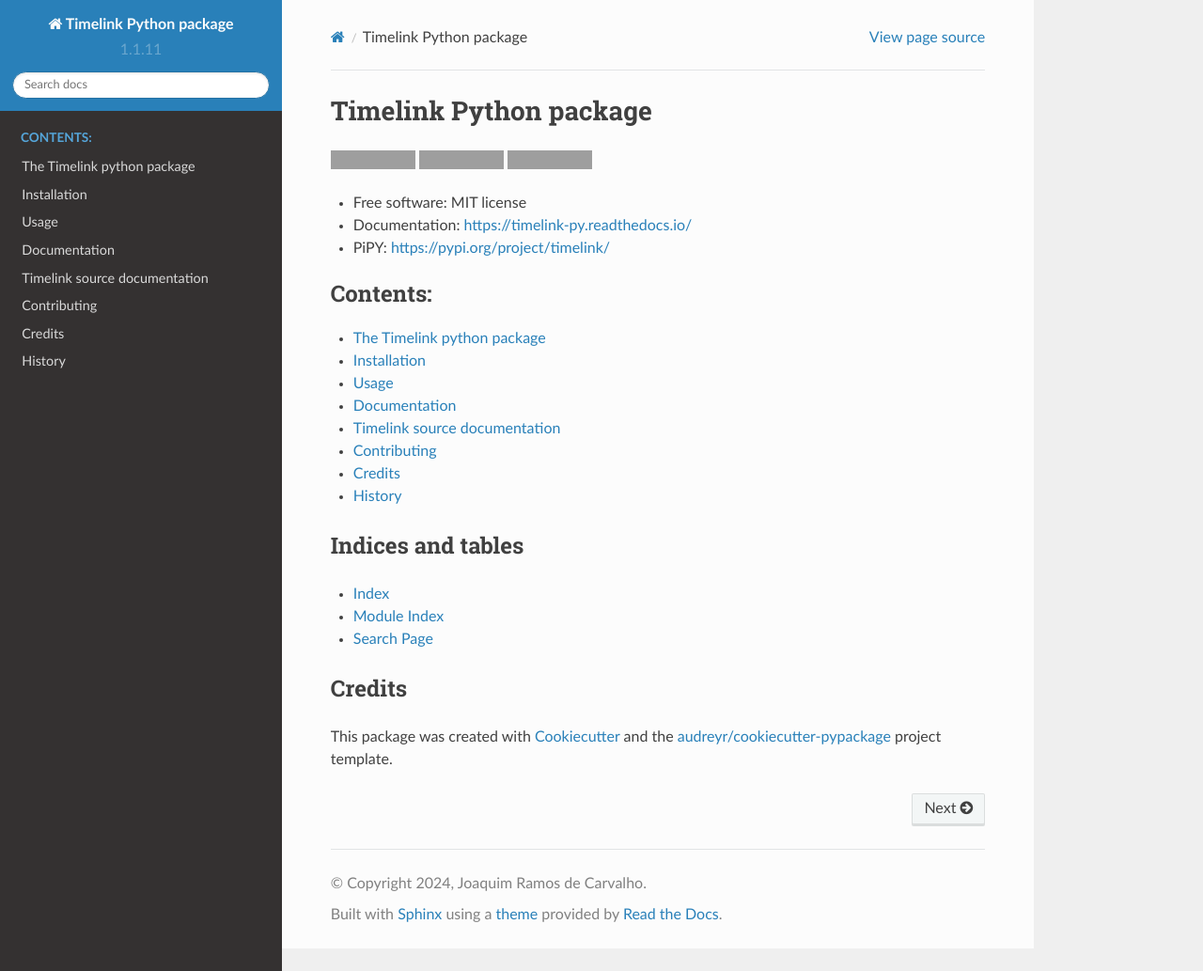
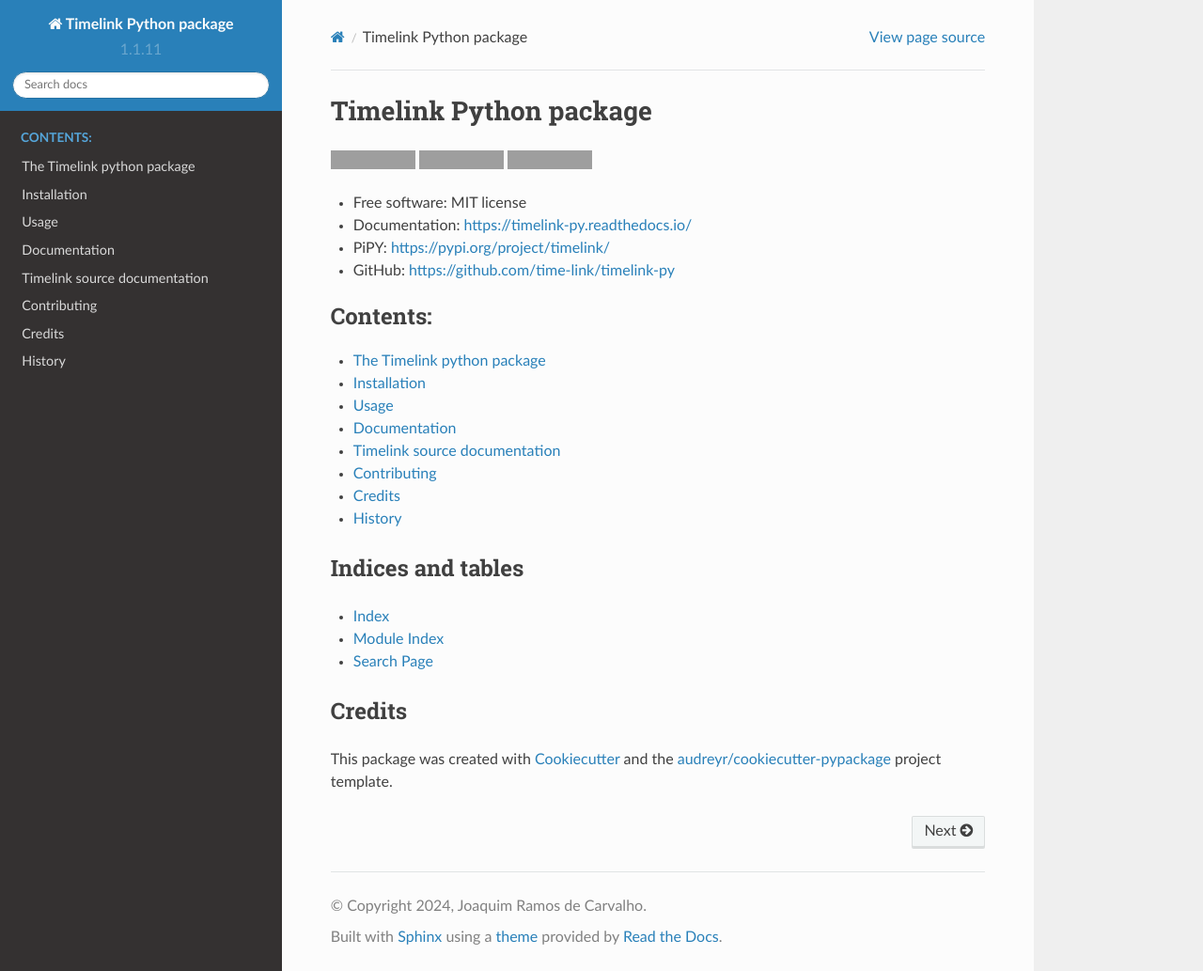
Before and after one commit to time-link/timelink-py, a Sphinx documentation site: the page built from docs/index.rst, in a window 1280 px wide and 1033 px high. Shown: the whole window at 94% size. Built offline with Sphinx 7.4.7 and the Read the Docs theme 2.0.0, drawn with Linux system fonts in a browser that asks for light colours; grey boxes are pictures that could not be loaded.

Commit message:
Add github URl to doc

```diff
--- a/docs/index.rst
+++ b/docs/index.rst
@@ -15,6 +15,7 @@
 * Free software: MIT license
 * Documentation: https://timelink-py.readthedocs.io/
 * PiPY: https://pypi.org/project/timelink/
+* GitHub: https://github.com/time-link/timelink-py
 
 .. toctree::
    :maxdepth: 1
```
